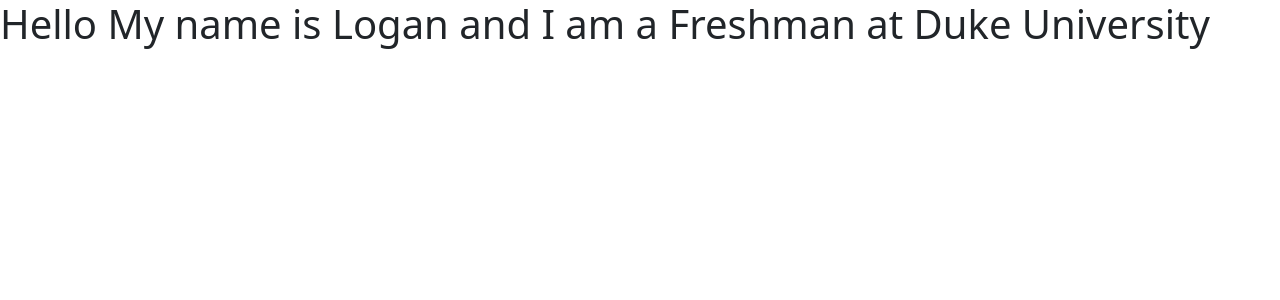
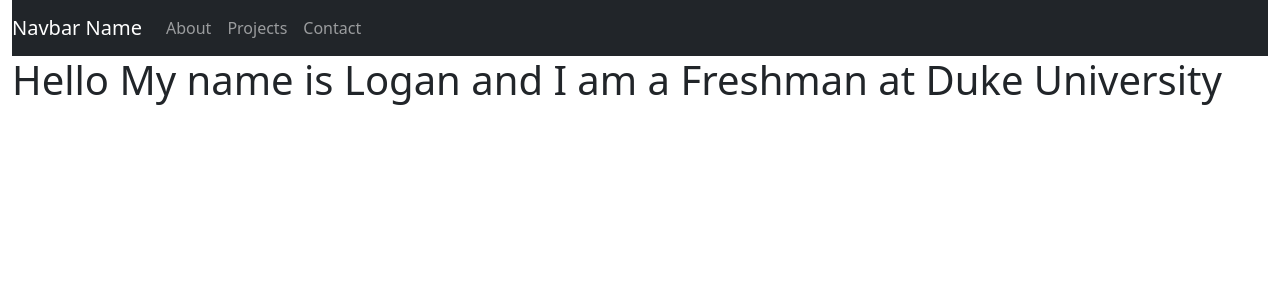
Before and after one commit to LoganChu/E-Portfolio, a React (Create React App) app: page /about in a window 1280 px wide. Shown: the top 300 px of the page. Built offline with nearby package versions, Linux system fonts and the light colour scheme.

Commit message:
Updated code formatting and project formatting

```diff
--- a/src/components/About.js
+++ b/src/components/About.js
@@ -2,7 +2,25 @@
 
 const Home = () => {
   return (
-          <h1>Hello My name is Logan and I am a Freshman at Duke University</h1>
+    <div className = "container-fluid">
+      <nav className = "navbar navbar-collapse navbar-expand-lg bg-dark navbar-dark text-light opacity-100">
+        <div className = "navbar-brand"> Navbar Name </div>
+        <div className="collapse navbar-collapse" id="navbarNav">
+          <ul className="navbar-nav">
+            <li className="nav-item">
+              <a className="nav-link" href="\about">About</a>
+            </li>
+            <li className="nav-item">
+              <a className="nav-link" href="\projects">Projects</a>
+            </li>
+            <li className="nav-item">
+              <a className="nav-link" href = "\contact">Contact</a>
+            </li>
+          </ul>
+        </div>
+      </nav>
+      <h1>Hello My name is Logan and I am a Freshman at Duke University</h1>
+    </div>
   );
 };
 
--- a/src/components/Contact.js
+++ b/src/components/Contact.js
@@ -4,8 +4,24 @@
 const Home = () => {
   return (
     <div className = "container-fluid">
-          <h1>Here is my contact Information</h1>
-          <p>Email: loganchu@duke.edu</p>
+        <nav className = "navbar navbar-collapse navbar-expand-lg bg-dark navbar-dark text-light opacity-100">
+            <div className = "navbar-brand"> Navbar Name </div>
+        <div className="collapse navbar-collapse" id="navbarNav">
+        <ul className="navbar-nav">
+            <li className="nav-item">
+            <a className="nav-link" href="\about">About</a>
+            </li>
+            <li className="nav-item">
+            <a className="nav-link" href="\projects">Projects</a>
+            </li>
+            <li className="nav-item">
+            <a className="nav-link active" href = "\contact">Contact</a>
+            </li>
+        </ul>
+        </div>
+        </nav>
+        <h1>Here is my contact Information</h1>
+        <p>Email: loganchu@duke.edu</p>
       <section className = ""></section>
     </div>
   );
--- a/src/components/Home.js
+++ b/src/components/Home.js
@@ -24,7 +24,6 @@
         <h1>Welcome to My E-Portfolio</h1>
         <p>This is where I showcase my skills and projects.</p>
         <section className = ""></section>
-
     </div>
   );
 };
--- a/src/components/Projects.js
+++ b/src/components/Projects.js
@@ -1,6 +1,5 @@
 import React, { useState, useEffect } from 'react';
 import axios from 'axios';
-import NavBar from './NavBar';
 
 const Projects = () => {
   const [projects, setProjects] = useState([]);
@@ -26,15 +25,29 @@
   if (error) return <p>{error}</p>;
 
   return (
-    <div>
-
-      <h1 className = "m-4">Projects</h1>
-      <NavBar/>
-      <div className = "row mx-3">
+    <div className = "container-fluid">
+      <nav className = "navbar navbar-collapse navbar-expand-lg bg-dark navbar-dark text-light opacity-100">
+        <div className = "navbar-brand"> Navbar Name </div>
+        <div className="collapse navbar-collapse" id="navbarNav">
+          <ul className="navbar-nav">
+            <li className="nav-item">
+              <a className="nav-link" href="\about">About</a>
+            </li>
+            <li className="nav-item">
+              <a className="nav-link active" href="\projects">Projects</a>
+            </li>
+            <li className="nav-item">
+              <a className="nav-link" href = "\contact">Contact</a>
+            </li>
+          </ul>
+        </div>
+      </nav>
+      <h1 className = "m-3">Projects</h1>
+      <div className = "row mx-5">
       {projects.map((project) => (
-          <div className = "col-3 mx-5">
-        <div className="card m-3" style={{ width: "25rem" }}>
-        <img src={"http://localhost:1337"+project.Image.formats.large.url} class="card-img-top" alt="Project"/>
+        <div className = "col-3">
+          <div className="card my-3" style={{ width: "20rem" }}>
+            <img src={"http://localhost:1337"+project.Image.formats.large.url} class="card-img-top" style={{ height: "12rem" }} alt="Project"/>
             <div className="card-body">
               <h5 className="card-title">{project.Title}</h5>
               <p className="card-text">{project.Description}</p>
```
Lines whose indentation alone changed are shown as unchanged.
